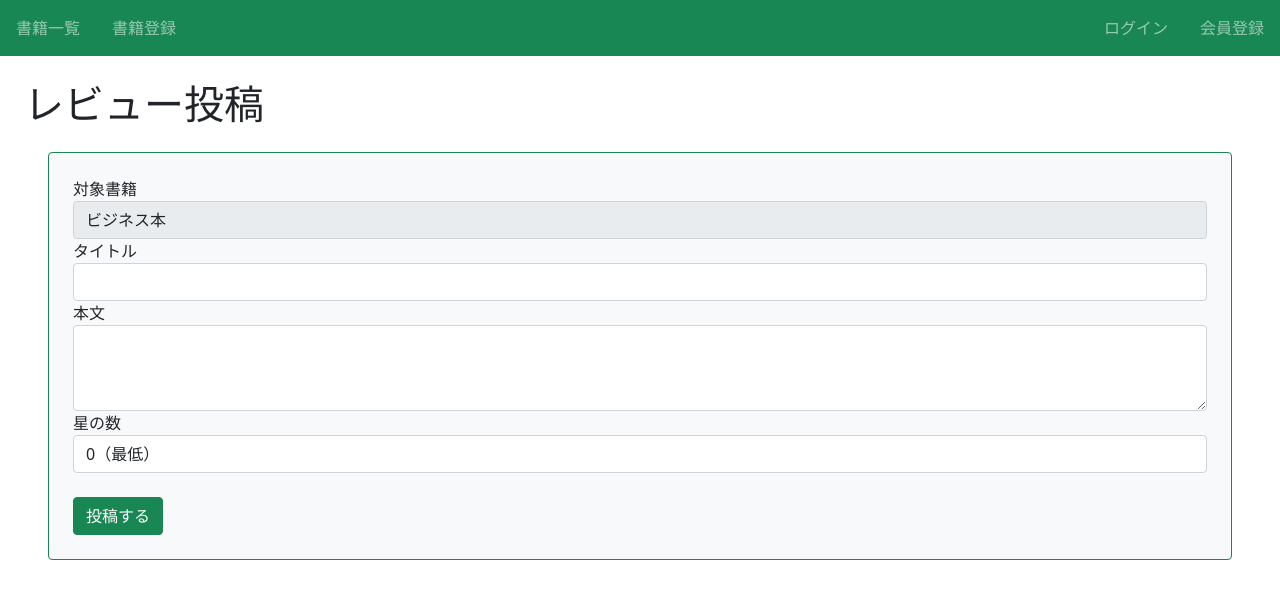
After one commit to locoid-dealer/django_bookshelf-app, a Django app: page /book/1/review/ in a window 1280 px wide. The commit adds this page. Shown: the top 607 px of the page. Run offline with Django 4.2, Linux system fonts and the light colour scheme; data comes from the database, SQL or seed files in the repository; both versions use the stored data as it was after the commit.

Commit message:
5-7 レビュー機能

```diff
--- a/book/admin.py
+++ b/book/admin.py
@@ -1,5 +1,6 @@
 from django.contrib import admin
-from .models import Book
+from .models import Book, Review
 
 # Register your models here.
 admin.site.register(Book)
+admin.site.register(Review)
--- /dev/null
+++ b/book/consts.py
@@ -0,0 +1 @@
+MAX_RATE = 5
--- a/book/models.py
+++ b/book/models.py
@@ -1,7 +1,10 @@
 from django.db import models
+from .consts import MAX_RATE
 
 # Create your models here.
 CATEGORY = (("business", "ビジネス"), ("life", "生活"), ("other", "その他"))
+
+RATE_CHOICES = [(x, str(x)) for x in range(0, MAX_RATE + 1)]
 
 
 class Book(models.Model):
@@ -11,3 +14,14 @@ class Book(models.Model):
 
     def __str__(self):
         return self.title
+
+
+class Review(models.Model):
+    book = models.ForeignKey(Book, on_delete=models.CASCADE)
+    title = models.CharField(max_length=100)
+    text = models.TextField()
+    rate = models.IntegerField(choices=RATE_CHOICES)
+    user = models.ForeignKey("auth.User", on_delete=models.CASCADE)
+
+    def __str__(self):
+        return self.title
--- a/book/templates/book/book_detail.html
+++ b/book/templates/book/book_detail.html
@@ -7,6 +7,7 @@
   <div class="p-4 m-4 bg-light border border-success rounded">
     <h2 class="text-success">{{ object.title }}</h2>
     <p>{{ object.text }}</p>
+    <a href="{% url 'review' object.pk %}" class="btn btn-primary">レビューする</a>
     <a href="{% url 'list-book' %}" class="btn btn-primary">一覧へ</a>
     <a href="{% url 'update-book' object.pk %}" class="btn btn-primary">編集する</a>
     <a href="{% url 'delete-book' object.pk %}" class="btn btn-primary">削除する</a>
--- /dev/null
+++ b/book/templates/book/review_form.html
@@ -0,0 +1,29 @@
+{% extends 'base.html' %}
+
+{% block title %}レビュー投稿{% endblock %}
+{% block h1 %}レビュー投稿{% endblock %}
+{% block content %}
+<form
+  method="post"
+  class="p-4 m-4 bg-light border border-success rounded form-group"
+>
+  {% csrf_token %}
+  <label>対象書籍</label>
+  <input class="form-control" value="{{ book.title }}" readonly />
+  <label>タイトル</label>
+  <input class="form-control" name="title" />
+  <label>本文</label>
+  <textarea class="form-control" name="text" rows="3"></textarea>
+  <label>星の数</label>
+  <select class="form-control" name="rate">
+    <option value="0">0（最低）</option>
+    <option value="1">1</option>
+    <option value="2">2</option>
+    <option value="3">3（普通）</option>
+    <option value="4">4</option>
+    <option value="5">5（最高）</option>
+  </select>
+  <input type="hidden" name="book" value="{{ book.id }}">
+  <button type="submit" class="btn btn-success mt-4">投稿する</button>
+</form>
+{% endblock %}
--- a/book/urls.py
+++ b/book/urls.py
@@ -8,4 +8,5 @@ urlpatterns = [
     path("book/create/", views.CreateBookView.as_view(), name="create-book"),
     path("book/<int:pk>/delete/", views.DeleteBookView.as_view(), name="delete-book"),
     path("book/<int:pk>/update/", views.UpdateBookView.as_view(), name="update-book"),
+    path("book/<int:book_id>/review/", views.CreateReviewView.as_view(), name="review"),
 ]
--- a/book/views.py
+++ b/book/views.py
@@ -1,5 +1,5 @@
 from django.shortcuts import render, redirect
-from django.urls import reverse_lazy
+from django.urls import reverse, reverse_lazy
 from django.views.generic import (
     ListView,
     DetailView,
@@ -7,7 +7,7 @@ from django.views.generic import (
     DeleteView,
     UpdateView,
 )
-from .models import Book
+from .models import Book, Review
 
 # Create your views here.
 class ListBookView(ListView):
@@ -43,3 +43,21 @@ class UpdateBookView(UpdateView):
 def index_view(request):
     object_list = Book.objects.order_by("category")
     return render(request, "book/index.html", {"object_list": object_list})
+
+
+class CreateReviewView(CreateView):
+    model = Review
+    fields = ("book", "title", "text", "rate")
+    template_name = "book/review_form.html"
+
+    def get_context_data(self, **kwargs):
+        context = super().get_context_data(**kwargs)
+        context["book"] = Book.objects.get(pk=self.kwargs["book_id"])
+        return context
+
+    def form_valid(self, form):
+        form.instance.user = self.request.user
+        return super().form_valid(form)
+
+    def get_success_url(self):
+        return reverse("detail-book", kwargs={"pk": self.object.book.id})
```
Also changed, not shown: book/migrations/0003_review.py (added), db.sqlite3.
